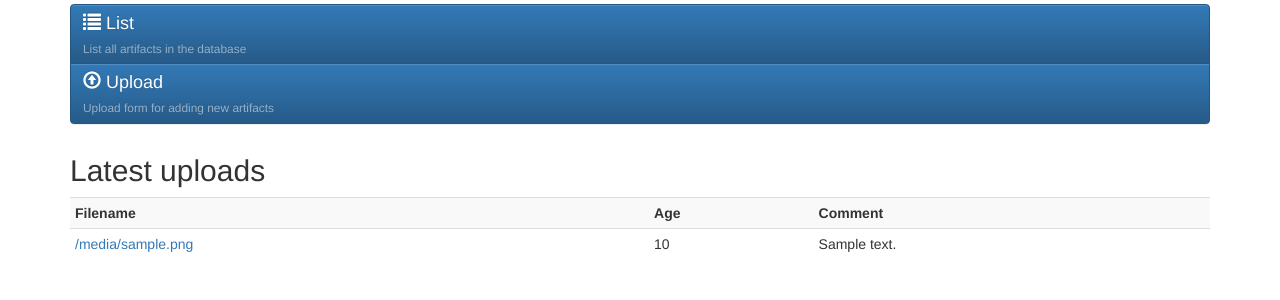
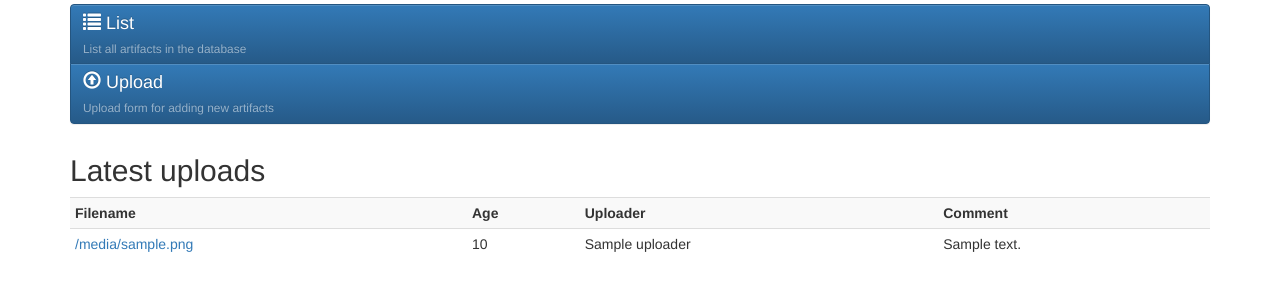
Before and after one commit to Zitrax/Artifakt, a Python web app: template artifakt/templates/home.jinja2 in a window 1280 px wide. Shown: the part 146-446 px from the top of the page. Run offline with Jinja, Linux system fonts and the light colour scheme; the template is opened without the code that fills it: most values are stand-ins (such as "Sample title", 1, 10 or a date in 2020); some libraries are stand-ins or nearby versions.

Commit message:
Added uploader

```diff
--- a/artifakt/models/models.py
+++ b/artifakt/models/models.py
@@ -107,12 +107,14 @@ class Artifakt(Base):
     filename = Column(Unicode(length=255), nullable=True)
     comment = Column(UnicodeText)
     created = Column(DateTime, default=func.now())
+    uploaded_by = Column(Integer, ForeignKey('users.id'))
     vcs_id = Column(Integer, ForeignKey('vcs.id'))
     bundle_id = Column(Integer, ForeignKey('artifakt.sha1'))
     is_bundle = Column(Boolean, default=False)
 
     vcs = relationship("Vcs")
     bundle = relationship("Artifakt", backref='artifacts', remote_side='Artifakt.sha1')
+    uploader = relationship("User")
 
     @property
     def age(self):
--- a/artifakt/templates/artifact.jinja2
+++ b/artifakt/templates/artifact.jinja2
@@ -40,6 +40,11 @@
                     </script>
                     ( {{ artifact.age }} ago )
                 </td>
+            </tr>
+            <tr>
+                <th>Uploader</th>
+                <td>{{ artifact.uploader.username if not artifact.uploader.firstname else
+                 "{} {}".format(artifact.uploader.firstname, artifact.uploader.lastname) }}</td>
             </tr>
             <tr>
                 <th>Mime type</th>
--- a/artifakt/templates/home.jinja2
+++ b/artifakt/templates/home.jinja2
@@ -26,6 +26,7 @@
         <tr>
             <th>Filename</th>
             <th>Age</th>
+            <th>Uploader</th>
             <th>Comment</th>
         </tr>
         {% for artifact in artifacts %}
@@ -38,6 +39,7 @@
                 <td><a href="/artifact/{{ artifact.sha1 }}">{{ artifact.filename }}</a></td>
             {% endif %}
                 <td>{{ artifact.age }}</td>
+                <td>{{ artifact.uploader }}</td>
                 <td>{{ artifact.comment if artifact.comment else '' }}</td>
             </tr>
         {% endfor %}
--- a/artifakt/views/upload.py
+++ b/artifakt/views/upload.py
@@ -85,6 +85,7 @@ def upload_post(request):
                 metadata['artifakt'] = {}
             metadata['artifakt']['filename'] = item.filename
             metadata['artifakt']['sha1'] = sha1
+            metadata['artifakt']['uploader'] = request.user
 
             # Will validate and create objects
             objects = validate_metadata(metadata)
```
